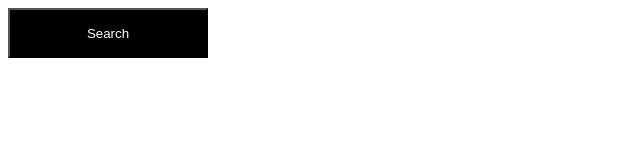
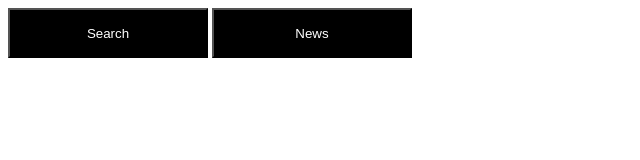
Before and after one commit to yinyaowhy/VCS, a plain HTML site: page index.html in a window 1280 px wide. Shown: the whole page, without its empty margins (0-640 px from the left). Drawn offline with nearby package versions, Linux system fonts and the light colour scheme.

Commit message:
增加news按钮

```diff
--- a/index.html
+++ b/index.html
@@ -26,6 +26,7 @@
 </head>
 <body>
 <button>Search</button>
+<button>News</button>
 
 </body>
 </html>
```
